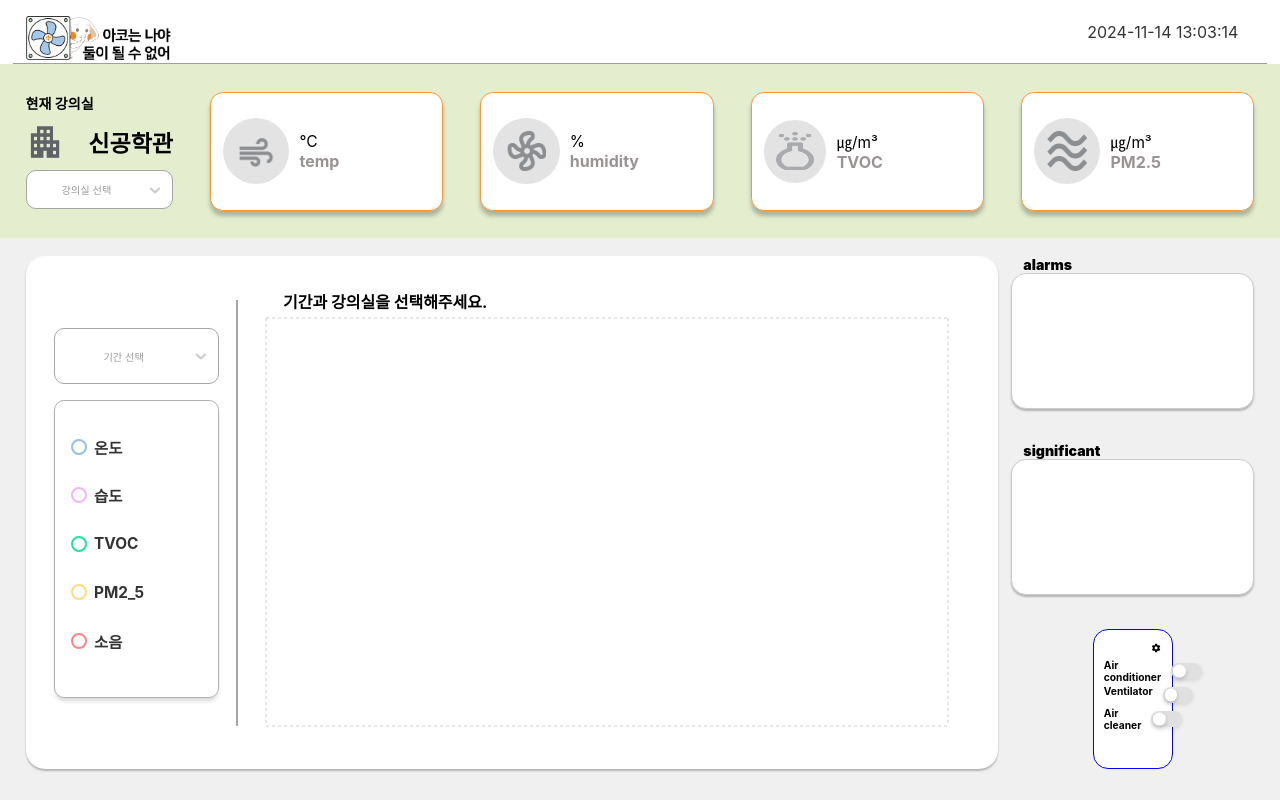
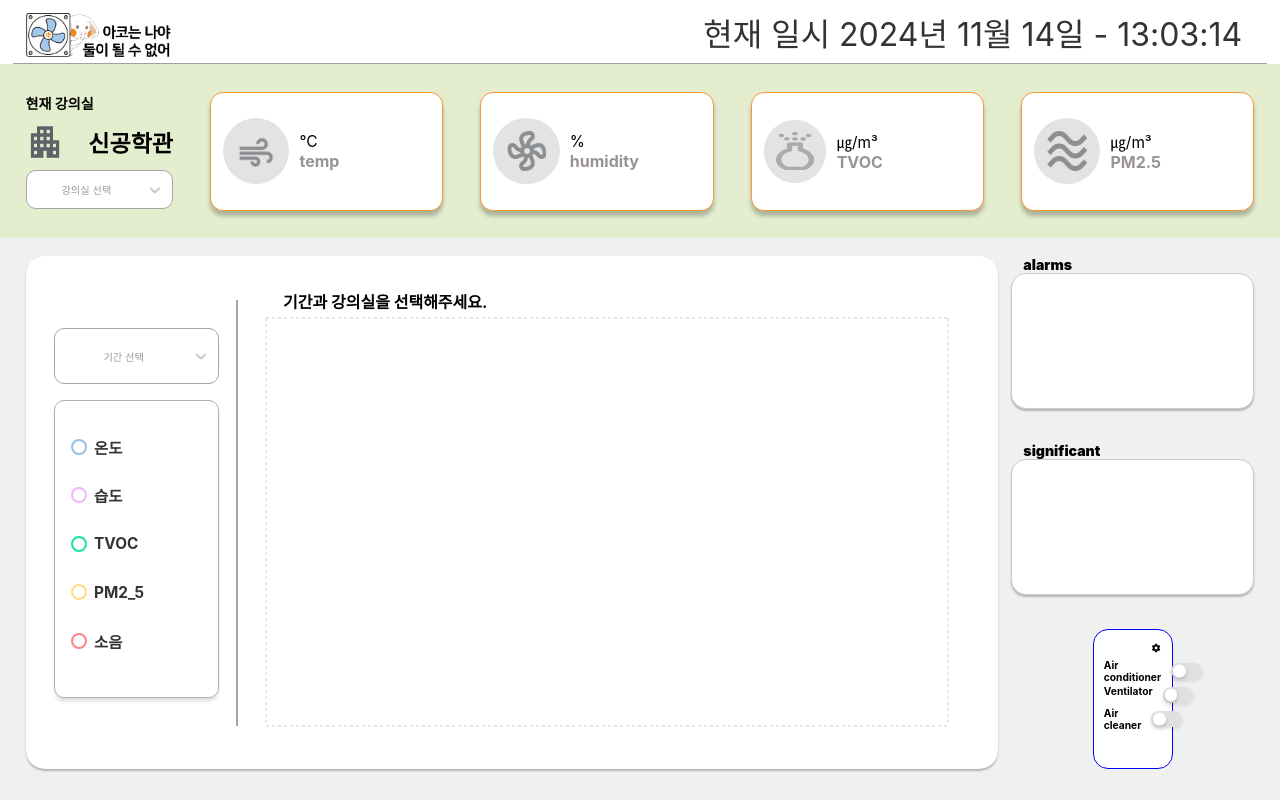
Before and after one commit to ICONICTHON/2024_ICONICTHON_TEAM_7_FE, a React (Create React App) app: page /figures in a window 1280 px wide. Built offline with nearby package versions, Linux system fonts and the light colour scheme.

Commit message:
[feat] Header.js, css 수정
1. 헤더 로고 위치 수정
2. 일시 수정

```diff
--- a/src/components/common/Header/Header.js
+++ b/src/components/common/Header/Header.js
@@ -30,11 +30,13 @@ const Header = () => {
     const hours = String(date.getHours()).padStart(2, "0");
     const minutes = String(date.getMinutes()).padStart(2, "0");
     const seconds = String(date.getSeconds()).padStart(2, "0");
-    return `${year}-${month}-${day} ${hours}:${minutes}:${seconds}`;
+    return `현재 일시 ${year}년 ${month}월 ${day}일 - ${hours}:${minutes}:${seconds}`;
   };
 
   return (
-    <div className={styles.all}> {/* 전체 높이 설정 */}
+    <div className={styles.all}>
+      {" "}
+      {/* 전체 높이 설정 */}
       <header className={styles.header}>
         <img
           src={require("../../../assets/images/logo.png")}
@@ -44,9 +46,7 @@ const Header = () => {
           onClick={GoToRoot}
         />
         {/* 오른쪽 상단에 날짜와 시각 표시 */}
-        <div className={styles.dateTime}>
-          {formatDateTime(dateTime)}
-        </div>
+        <div className={styles.dateTime}>{formatDateTime(dateTime)}</div>
       </header>
       <hr className={styles.separator} />
     </div>
--- a/src/components/common/Header/Header.module.css
+++ b/src/components/common/Header/Header.module.css
@@ -19,7 +19,7 @@
 }
 
 .nav {
-    width: clamp(120px,36vw,450px); /* 고정 너비로 설정 */
+  width: clamp(120px, 36vw, 450px); /* 고정 너비로 설정 */
   display: flex;
   align-items: center; /* 세로 가운데 정렬 */
   justify-content: space-around;
@@ -40,9 +40,9 @@
 }
 
 .logo {
-    width:  clamp(120px,16vw,12vw); /* 로고 고정 너비 */
+  width: clamp(120px, 16vw, 12vw); /* 로고 고정 너비 */
   height: auto;
-    margin-top: 1%;
+  margin-top: 0.5%;
 }
 
 .icon {
@@ -52,13 +52,12 @@
 }
 
 .font {
-    font-size: clamp(10px,1.8vw,20px);
+  font-size: clamp(10px, 1.8vw, 20px);
   display: flex;
   align-items: center; /* 세로 가운데 정렬 */
 }
 
 .separator {
-
   align-self: center;
   border: none;
   border-top: 1px solid #9f9f9f;
@@ -75,7 +74,7 @@
 }
 
 .dateTime {
-    font-size: 16px;
+  font-size: 32px;
   color: #333;
-    margin-right: 16px;
+  margin-right: 1%;
 }
```
Lines whose indentation alone changed are shown as unchanged.
